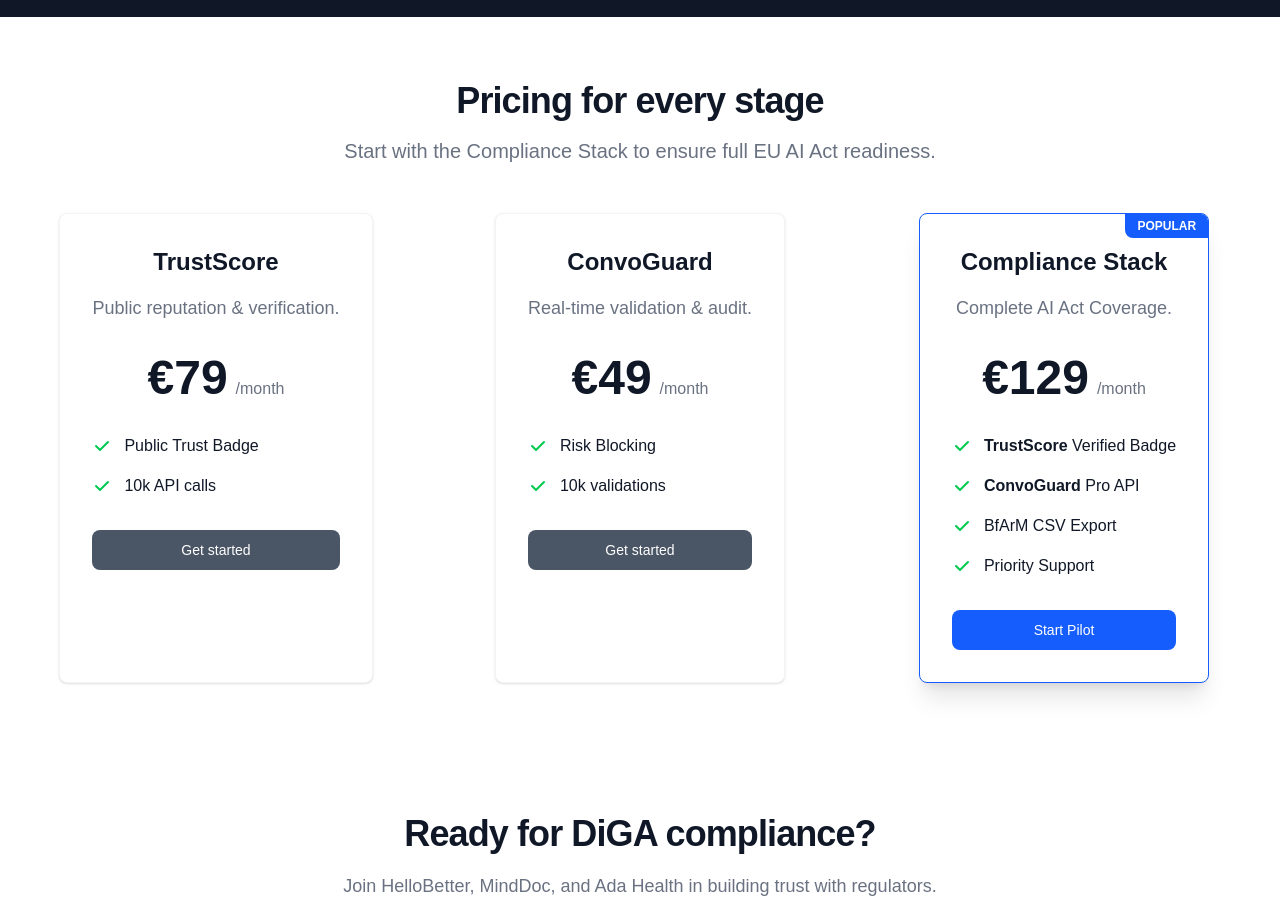
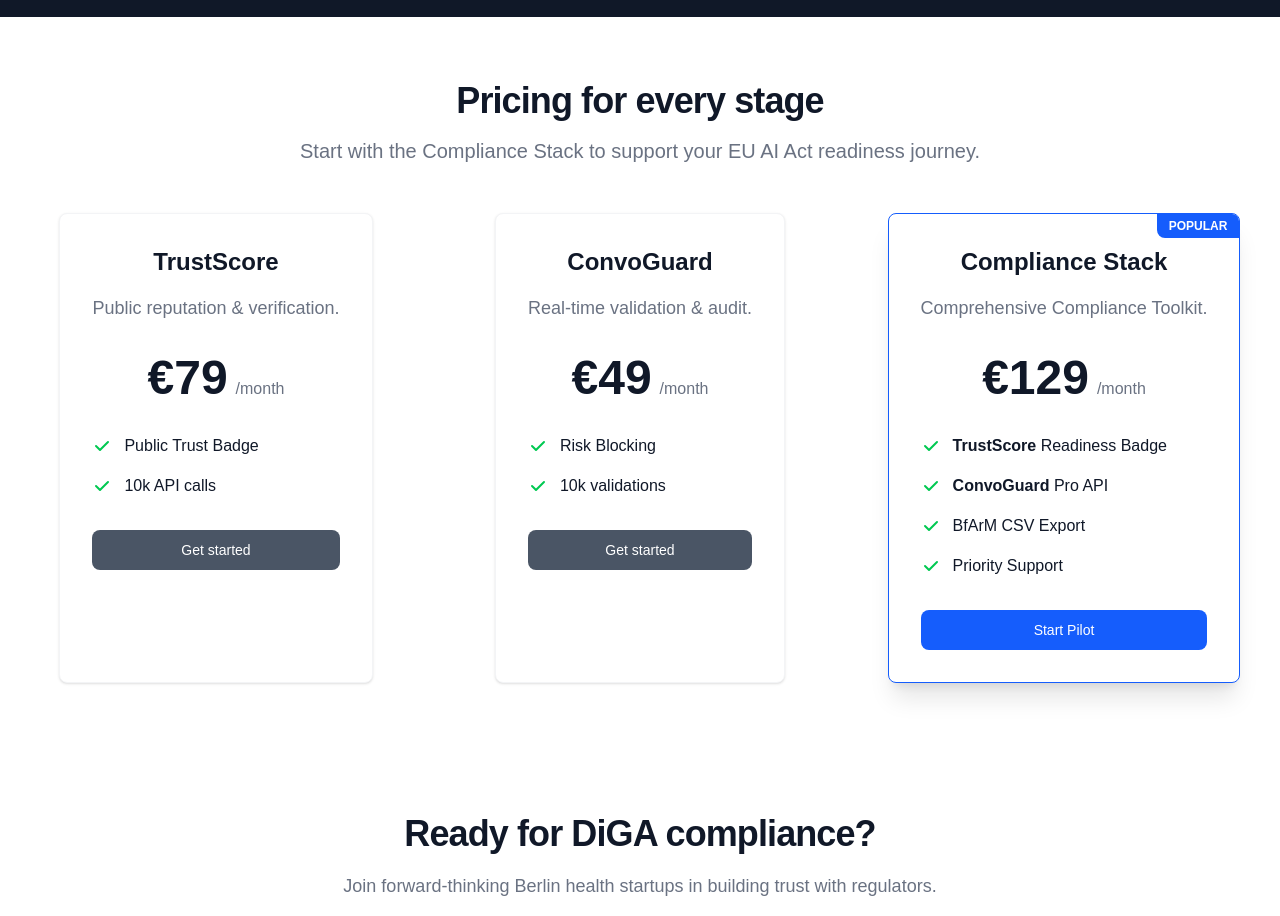
Before and after one commit to yogami/TrustScoreAndConvoGuardDemoWebsite, a Next.js app: page / in a window 1280 px wide. Shown: the part 1360-2276 px from the top of the page. Built offline with nearby package versions, Linux system fonts and the light colour scheme; no server answers.

Commit message:
Remove inflated claims from Pricing and CTA components

```diff
--- a/src/components/CTA.tsx
+++ b/src/components/CTA.tsx
@@ -6,7 +6,7 @@
             <div className="py-8 px-4 mx-auto max-w-screen-xl sm:py-16 lg:px-6">
                 <div className="mx-auto max-w-screen-sm text-center">
                     <h2 className="mb-4 text-4xl tracking-tight font-extrabold leading-tight text-gray-900 dark:text-white">Ready for DiGA compliance?</h2>
-                    <p className="mb-6 font-light text-gray-500 dark:text-gray-400 md:text-lg">Join HelloBetter, MindDoc, and Ada Health in building trust with regulators.</p>
+                    <p className="mb-6 font-light text-gray-500 dark:text-gray-400 md:text-lg">Join forward-thinking Berlin health startups in building trust with regulators.</p>
                     <a href="https://calendly.com/your-calendly-link" className="text-white bg-blue-700 hover:bg-blue-800 focus:ring-4 focus:ring-blue-300 font-medium rounded-lg text-sm px-5 py-2.5 mr-2 mb-2 dark:bg-blue-600 dark:hover:bg-blue-700 focus:outline-none dark:focus:ring-blue-800">
                         Book a 30min Demo
                     </a>
--- a/src/components/Pricing.tsx
+++ b/src/components/Pricing.tsx
@@ -7,7 +7,7 @@
                 <div className="mx-auto max-w-screen-md text-center mb-8 lg:mb-12">
                     <h2 className="mb-4 text-4xl tracking-tight font-extrabold text-gray-900 dark:text-white">Pricing for every stage</h2>
                     <p className="mb-5 font-light text-gray-500 sm:text-xl dark:text-gray-400">
-                        Start with the Compliance Stack to ensure full EU AI Act readiness.
+                        Start with the Compliance Stack to support your EU AI Act readiness journey.
                     </p>
                 </div>
                 <div className="space-y-8 lg:grid lg:grid-cols-3 sm:gap-6 xl:gap-10 lg:space-y-0">
@@ -57,7 +57,7 @@
                     <div className="flex flex-col p-6 mx-auto max-w-lg text-center text-gray-900 bg-white rounded-lg border border-blue-600 shadow-xl xl:p-8 dark:bg-gray-800 dark:border-blue-600 dark:text-white relative overflow-hidden">
                         <div className="absolute top-0 right-0 bg-blue-600 text-white text-xs font-bold px-3 py-1 rounded-bl-lg">POPULAR</div>
                         <h3 className="mb-4 text-2xl font-semibold">Compliance Stack</h3>
-                        <p className="font-light text-gray-500 sm:text-lg dark:text-gray-400">Complete AI Act Coverage.</p>
+                        <p className="font-light text-gray-500 sm:text-lg dark:text-gray-400">Comprehensive Compliance Toolkit.</p>
                         <div className="flex justify-center items-baseline my-8">
                             <span className="mr-2 text-5xl font-extrabold">€129</span>
                             <span className="text-gray-500 dark:text-gray-400">/month</span>
@@ -65,7 +65,7 @@
                         <ul role="list" className="mb-8 space-y-4 text-left">
                             <li className="flex items-center space-x-3">
                                 <svg className="flex-shrink-0 w-5 h-5 text-green-500 dark:text-green-400" fill="currentColor" viewBox="0 0 20 20"><path fillRule="evenodd" d="M16.707 5.293a1 1 0 010 1.414l-8 8a1 1 0 01-1.414 0l-4-4a1 1 0 011.414-1.414L8 12.586l7.293-7.293a1 1 0 011.414 0z" clipRule="evenodd"></path></svg>
-                                <span><strong>TrustScore</strong> Verified Badge</span>
+                                <span><strong>TrustScore</strong> Readiness Badge</span>
                             </li>
                             <li className="flex items-center space-x-3">
                                 <svg className="flex-shrink-0 w-5 h-5 text-green-500 dark:text-green-400" fill="currentColor" viewBox="0 0 20 20"><path fillRule="evenodd" d="M16.707 5.293a1 1 0 010 1.414l-8 8a1 1 0 01-1.414 0l-4-4a1 1 0 011.414-1.414L8 12.586l7.293-7.293a1 1 0 011.414 0z" clipRule="evenodd"></path></svg>
```
